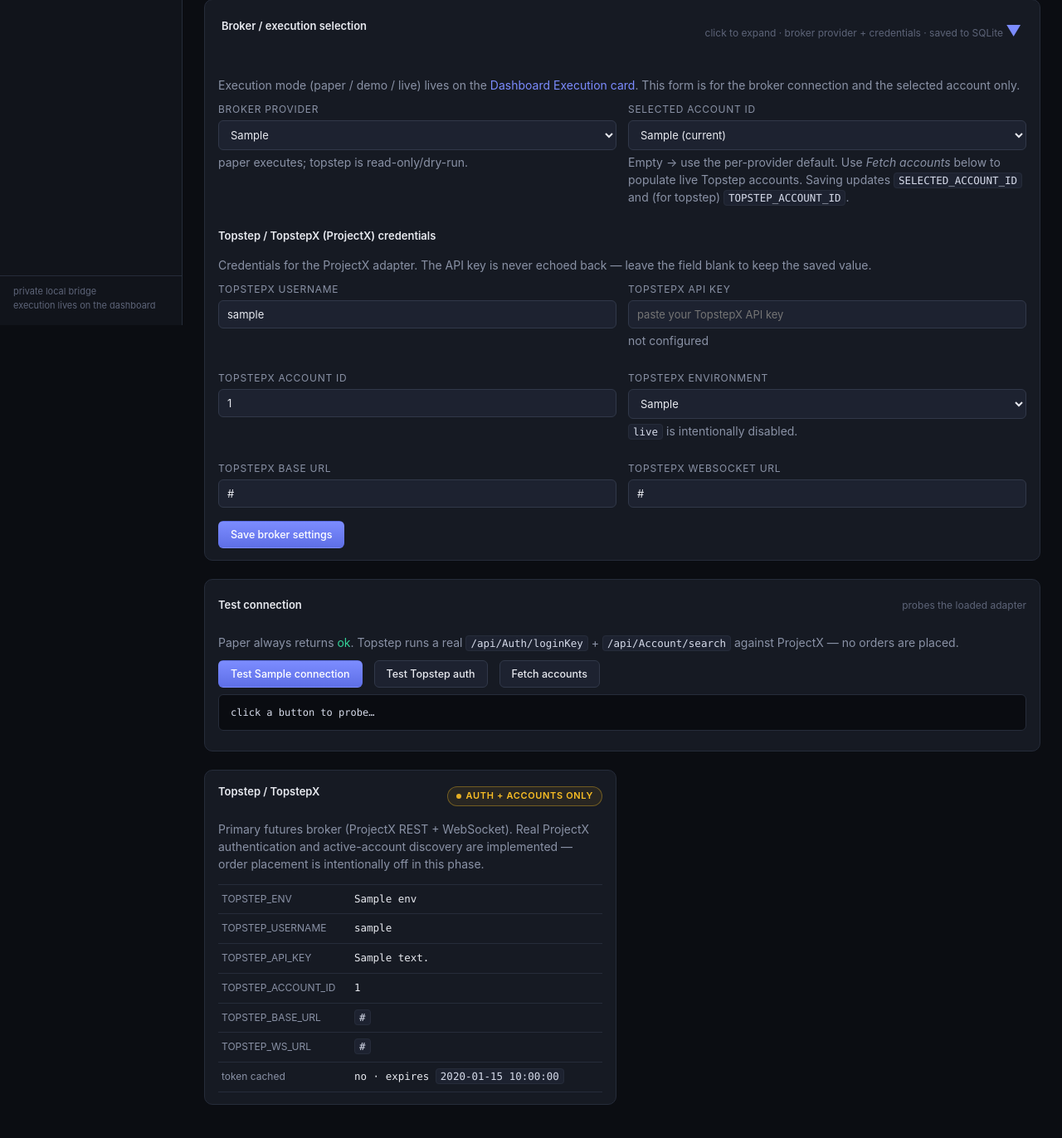
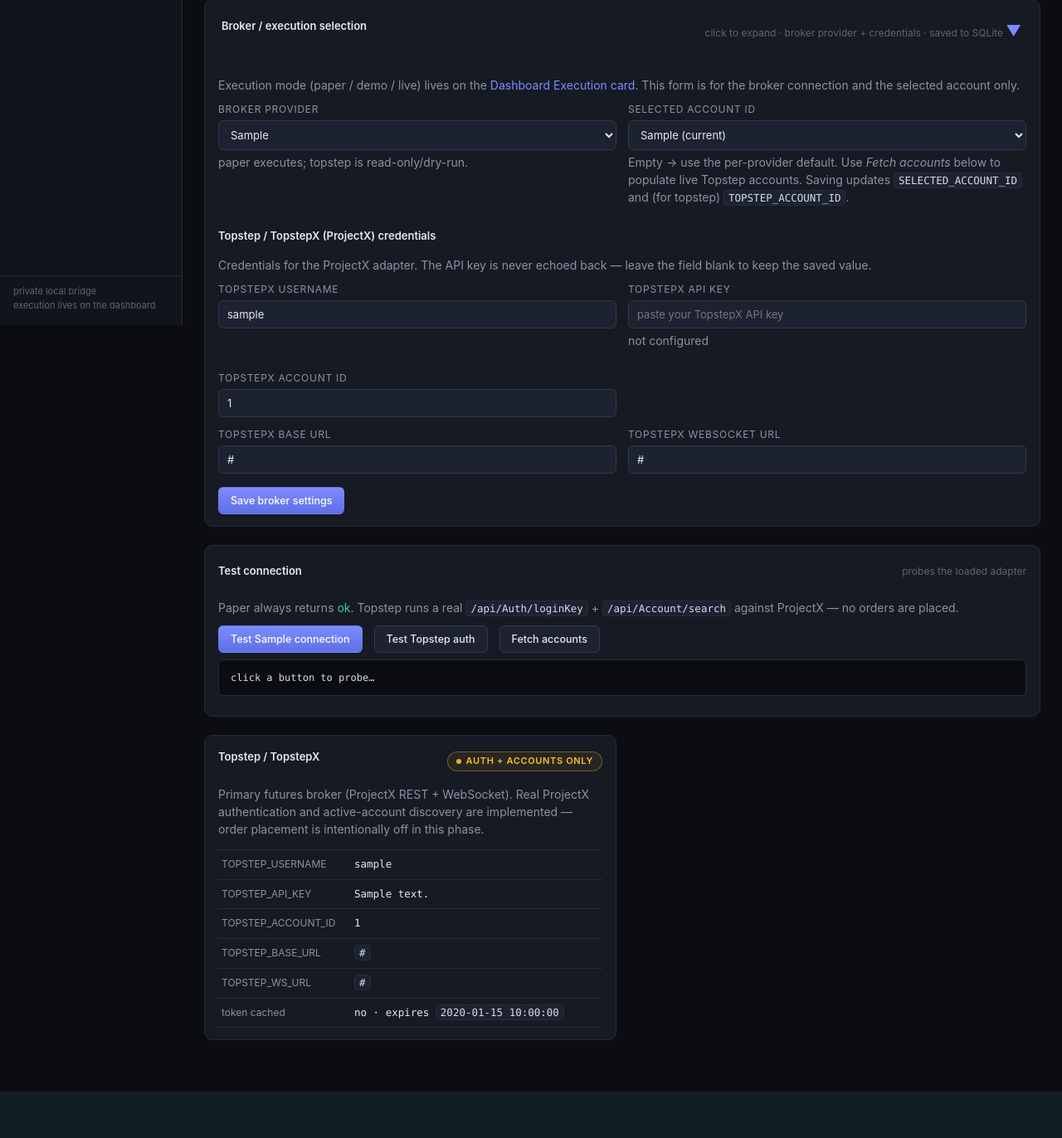
Before and after one commit to rdele75/signal_bridge, a Python web app: template app/templates/settings_broker.html in a window 1280 px wide. Shown: the part 408-1780 px from the top of the page at 83% size. After the commit the page ends 1724 px from the top, so only its background shows below. Run offline with Jinja, Linux system fonts and the light colour scheme; the template is opened without the code that fills it: most values are stand-ins (such as "Sample title", 1, 10 or a date in 2020).

Commit message:
fix(broker): remove TOPSTEP_ENV display from settings UI
The TopstepX environment dropdown only ever offered "demo" — live is
explicitly blocked at the env layer. Showing it as a one-option
control wasted a row. Removed from both the form and the read-only
credentials grid, and dropped env/env_options from the broker
template context.

The backend setting itself stays — TOPSTEP_ENV is still read from
.env at boot. The form-handler default (Form("demo")) keeps writes
sane when the field is absent.

test_broker_page_keeps_topstep_credentials updated to drop
topstep_env from the required-fields list and to positively assert
it's gone.

Co-Authored-By: Claude Opus 4.7 <noreply@anthropic.com>

```diff
--- a/app/main.py
+++ b/app/main.py
@@ -3133,10 +3133,8 @@ def create_app() -> FastAPI:
                         "configured" if api_key else ""
                     ),
                     "account_id": settings.topstep_account_id,
-                    "env": settings.topstep_env,
                     "base_url": settings.topstep_base_url,
                     "ws_url": settings.topstep_ws_url,
-                    "env_options": ["demo"],
                     "token_cached": bool(settings.topstep_token),
                     "token_expires_at": settings.topstep_token_expires_at or "",
                 },
--- a/app/templates/settings_broker.html
+++ b/app/templates/settings_broker.html
@@ -234,15 +234,6 @@
                    placeholder="e.g. PRACTICE-XXXX"
                    value="{{ topstep.account_id }}" />
           </div>
-          <div class="form-row">
-            <label for="topstep_env">TopstepX environment</label>
-            <select id="topstep_env" name="topstep_env">
-              {% for e in topstep.env_options %}
-                <option value="{{ e }}" {% if e == topstep.env %}selected{% endif %}>{{ e }}</option>
-              {% endfor %}
-            </select>
-            <p class="muted mt-1"><code>live</code> is intentionally disabled.</p>
-          </div>
         </div>
         <div class="grid grid-2">
           <div class="form-row">
@@ -304,7 +295,6 @@
     Real ProjectX authentication and active-account discovery are implemented —
     order placement is intentionally off in this phase.</p>
     <dl class="kv">
-      <dt>TOPSTEP_ENV</dt><dd>{{ topstep.env or '—' }}</dd>
       <dt>TOPSTEP_USERNAME</dt><dd>{{ topstep.username_preview or ('configured' if topstep.username_set else '—') }}</dd>
       <dt>TOPSTEP_API_KEY</dt><dd>{{ topstep.api_key_preview or ('configured' if topstep.api_key_set else '—') }}</dd>
       <dt>TOPSTEP_ACCOUNT_ID</dt><dd>{{ topstep.account_id or '—' }}</dd>
```
Also changed, not shown: tests/test_dashboard_execution_card.py (+5 -2 lines).
